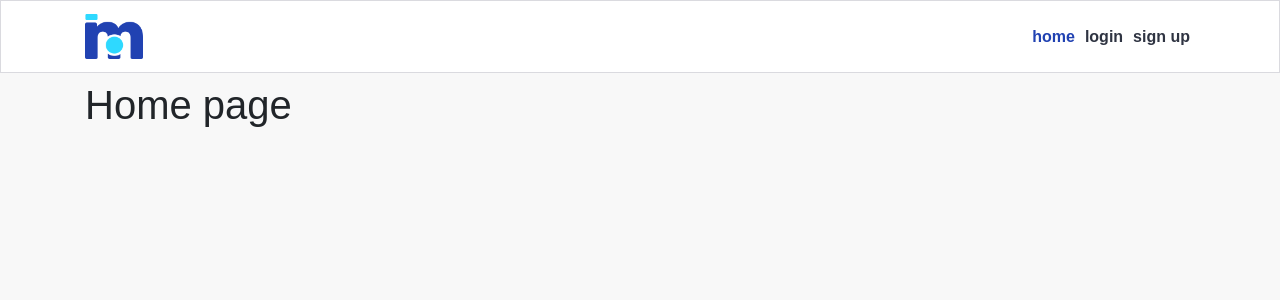
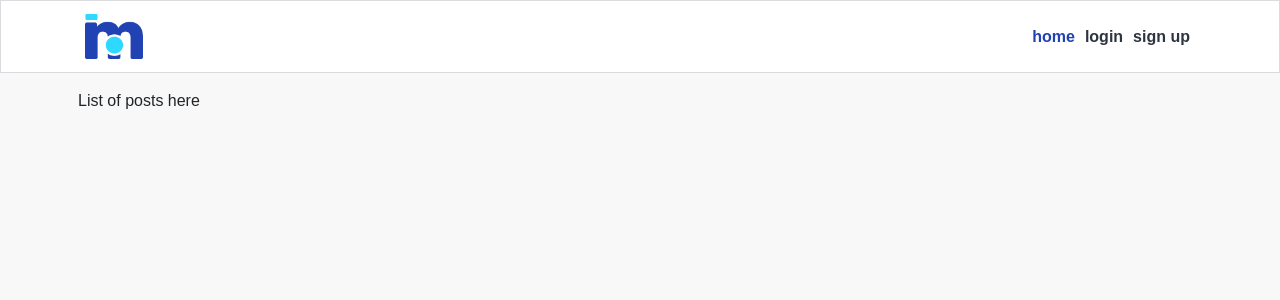
Before and after one commit to mikael-johnsson/jokes-all-day, a React (Create React App) app: page / in a window 1280 px wide. Shown: the top 300 px of the page. Built offline with nearby package versions, Linux system fonts and the light colour scheme; no server answers.

Commit message:
create and wire up jokefeed

```diff
--- a/src/App.js
+++ b/src/App.js
@@ -6,9 +6,15 @@ import "./api/axiosDefaults";
 import SignUpForm from "./pages/auth/SignUpForm";
 import LoginForm from "./pages/auth/LoginForm";
 import JokeCreateForm from "./pages/jokes/JokeCreateForm";
-import PostPage from "./pages/jokes/JokePage";
+import JokePage from "./pages/jokes/JokePage";
+import JokeFeed from "./pages/jokes/JokeFeed";
+import { useCurrentUser } from "./context/CurrentUserContext";
 
 function App() {
+
+  const currentUser = useCurrentUser();
+  const profile_id = currentUser?.profile_id || "";
+  // /feed route is for jokes from followed users. might need to adjust filter to my model field names
 
   return (
 
@@ -16,11 +22,14 @@ function App() {
           <NavBar />
           <Container className={styles.Main}>
             <Switch>
-              <Route exact path="/" render={() => <h1>Home page</h1>} />
+              <Route exact path="/" render={() => <JokeFeed message="No results found"/>} />
+              <Route exact path="/feed" render={() => <JokeFeed
+              message="No results found. Adjust search or follow a user"
+              filter={`owner__followed__owner__profile=${profile_id}&`} />} />
               <Route exact path="/login" render={() => <LoginForm />} />
               <Route exact path="/signup" render={() => <SignUpForm />} />
               <Route exact path="/jokes/create" render={() => <JokeCreateForm /> } />
-              <Route exact path="/jokes/:id" render={() => <PostPage /> } />
+              <Route exact path="/jokes/:id" render={() => <JokePage /> } />
               <Route render={() => <p>Page not found!</p>} />
             </Switch>
           </Container>
--- /dev/null
+++ b/src/pages/jokes/JokeFeed.js
@@ -0,0 +1,22 @@
+import React from "react";
+
+import Form from "react-bootstrap/Form";
+import Col from "react-bootstrap/Col";
+import Row from "react-bootstrap/Row";
+import Container from "react-bootstrap/Container";
+
+import appStyles from "../../App.module.css";
+import styles from "../../styles/JokeFeed.module.css";
+
+function JokeFeed() {
+
+  return (
+    <Row className="h-100">
+      <Col className="py-2 p-0 p-lg-2" lg={8}>
+        <p>List of posts here</p>
+      </Col>
+    </Row>
+  );
+}
+
+export default JokeFeed;
--- a/src/pages/jokes/JokePage.js
+++ b/src/pages/jokes/JokePage.js
@@ -5,7 +5,7 @@ import { useParams } from "react-router-dom/cjs/react-router-dom";
 import { axiosReq } from "../../api/axiosDefaults";
 import Joke from "./Joke";
 
-function PostPage() {
+function JokePage() {
   const {id} = useParams();
   const [joke, setJoke] = useState({results: []})
 
@@ -38,4 +38,4 @@ function PostPage() {
   );
 }
 
-export default PostPage;
+export default JokePage;
```
Also changed, not shown: src/styles/JokeFeed.module.css (renamed from src/styles/JokesPage.module.css).
